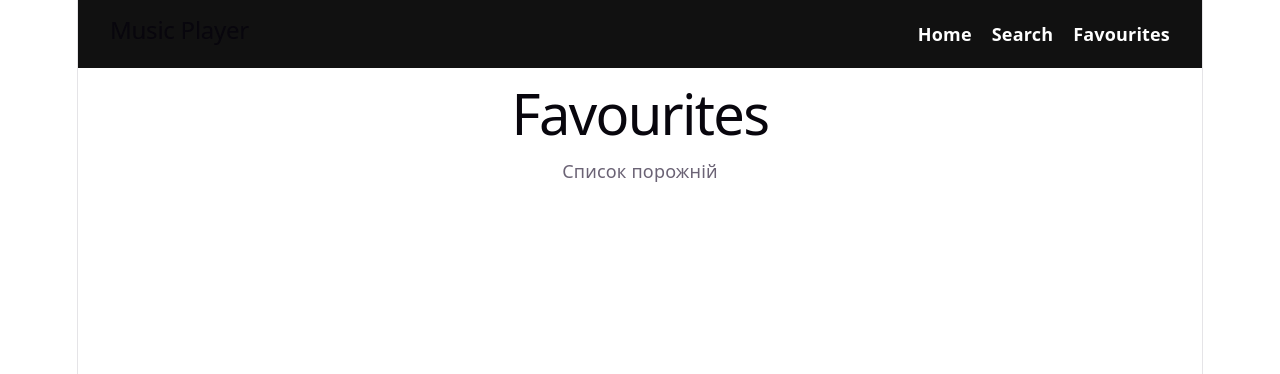
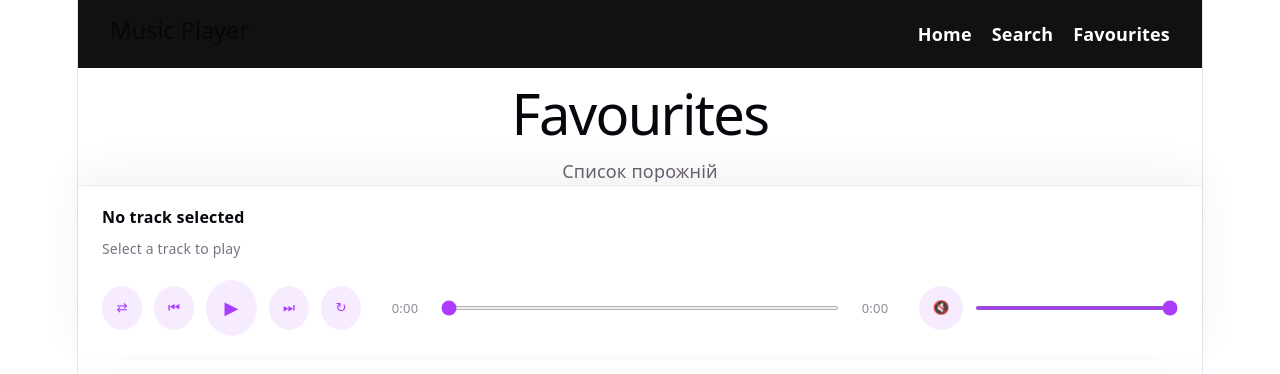
Before and after one commit to Dima387/music-player, a React (Vite) app: page /favourites in a window 1280 px wide. Shown: the top 374 px of the page. Built offline with nearby package versions, Linux system fonts and the light colour scheme.

Commit message:
feat:Створено функціональний PlayerBar

```diff
--- /dev/null
+++ b/src/components/PlayerBar/PlayerBar.css
@@ -0,0 +1,156 @@
+.player-bar {
+  width: 100%;
+  max-width: 1126px;
+  margin: 0 auto;
+  padding: 18px 24px;
+  background: rgba(255, 255, 255, 0.92);
+  border-top: 1px solid rgba(0, 0, 0, 0.08);
+  box-shadow: 0 -12px 40px rgba(0, 0, 0, 0.06);
+  backdrop-filter: blur(16px);
+  display: flex;
+  flex-direction: column;
+  gap: 18px;
+}
+
+.player-bar__meta {
+  display: flex;
+  justify-content: space-between;
+  align-items: center;
+  gap: 16px;
+}
+
+.player-bar__track {
+  display: flex;
+  align-items: center;
+  gap: 14px;
+  min-width: 0;
+}
+
+.player-bar__cover {
+  width: 64px;
+  height: 64px;
+  border-radius: 18px;
+  object-fit: cover;
+  box-shadow: 0 12px 30px rgba(0, 0, 0, 0.08);
+}
+
+.player-bar__text {
+  text-align: left;
+  min-width: 0;
+}
+
+.player-bar__text h3 {
+  font-size: 16px;
+  color: var(--text-h);
+  margin-bottom: 6px;
+  white-space: nowrap;
+  overflow: hidden;
+  text-overflow: ellipsis;
+}
+
+.player-bar__text p {
+  font-size: 14px;
+  color: var(--text);
+  opacity: 0.9;
+  margin: 0;
+  white-space: nowrap;
+  overflow: hidden;
+  text-overflow: ellipsis;
+}
+
+.player-bar__body {
+  display: grid;
+  grid-template-columns: minmax(180px, 1fr) minmax(260px, 2fr) minmax(180px, 1fr);
+  align-items: center;
+  gap: 20px;
+}
+
+.player-controls,
+.volume-control,
+.progress-bar {
+  display: flex;
+  align-items: center;
+  gap: 12px;
+}
+
+.player-controls {
+  justify-content: center;
+}
+
+.player-controls button,
+.volume-control .mute-btn {
+  border: none;
+  background: rgba(170, 59, 255, 0.1);
+  color: var(--accent);
+  width: 44px;
+  height: 44px;
+  border-radius: 50%;
+  cursor: pointer;
+  transition: transform 0.15s ease, background 0.15s ease;
+}
+
+.player-controls button:hover,
+.volume-control .mute-btn:hover {
+  transform: scale(1.05);
+  background: rgba(170, 59, 255, 0.18);
+}
+
+.player-controls .playbtn {
+  width: 56px;
+  height: 56px;
+  font-size: 18px;
+}
+
+.progress-bar {
+  justify-content: stretch;
+}
+
+.progress-bar .current-time,
+.progress-bar .duration {
+  width: 48px;
+  font-size: 13px;
+  color: var(--text);
+  opacity: 0.75;
+}
+
+.slider {
+  flex: 1;
+  height: 4px;
+  border-radius: 999px;
+  background: rgba(0, 0, 0, 0.12);
+  accent-color: var(--accent);
+  cursor: pointer;
+}
+
+.volume-control {
+  justify-content: flex-end;
+}
+
+@media (max-width: 860px) {
+  .player-bar {
+    padding: 16px 18px;
+  }
+
+  .player-bar__body {
+    grid-template-columns: 1fr;
+  }
+
+  .player-bar__track {
+    gap: 12px;
+  }
+}
+
+@media (prefers-color-scheme: dark) {
+  .player-bar {
+    background: rgba(24, 24, 30, 0.9);
+    border-top-color: rgba(255, 255, 255, 0.08);
+    box-shadow: 0 -12px 40px rgba(0, 0, 0, 0.35);
+  }
+
+  .player-bar__text h3,
+  .player-bar__text p,
+  .player-controls button,
+  .volume-control .mute-btn {
+    color: #f8f8ff;
+  }
+}
--- a/src/components/PlayerBar/PlayerBar.jsx
+++ b/src/components/PlayerBar/PlayerBar.jsx
@@ -1,17 +1,36 @@
-import { useEffect, useRef, useContext } from "react"
+import { useEffect, useRef, useContext, useState } from "react"
 import { PlayerContext } from "../../context/PlayerContext"
+import PlayerControls from "../PlayerControls/PlayerControls"
+import ProgressBar from "../ProgressBar/ProgressBar"
+import VolumeControl from "../VolumeControl/VolumeControl"
+import './PlayerBar.css'
 
 function PlayerBar() {
   const audioRef = useRef(null)
+  const [currTime, setCurrTime] = useState(0)
+  const [duration, setDuration] = useState(0)
+  const [muted, setMuted] = useState(false)
+  const [repeat, setRepeat] = useState(false)
+  const [shuffle, setShuffle] = useState(false)
 
-  const { currentTrack, isPlaying, volume } = useContext(PlayerContext)
+  const {
+    currentTrack,
+    isPlaying,
+    volume,
+    pauseTrack,
+    playTrack,
+    nextTrack,
+    prevTrack,
+    setVolume,
+  } = useContext(PlayerContext)
 
   useEffect(() => {
     if (!currentTrack || !audioRef.current) return
 
-    audioRef.current.src = currentTrack.src
-
-    audioRef.current
+    const audio = audioRef.current
+    audio.src = `/audio/${currentTrack.src}`
+    audio.load()
+    audio
       .play()
       .catch((e) => console.warn("Autoplay blocked:", e))
   }, [currentTrack])
@@ -19,12 +38,13 @@ function PlayerBar() {
   useEffect(() => {
     if (!audioRef.current) return
 
+    const audio = audioRef.current
     if (isPlaying) {
-    audioRef.current
+      audio
         .play()
-      .catch((e) => console.warn(e))
+        .catch((e) => console.warn("Play error:", e))
     } else {
-    audioRef.current.pause()
+      audio.pause()
     }
   }, [isPlaying])
 
@@ -33,12 +53,105 @@ useEffect(() => {
 
     audioRef.current.volume = volume
   }, [volume])
+
+  useEffect(() => {
+    const audio = audioRef.current
+    if (!audio) return
+
+    const onTimeUpdate = () => setCurrTime(audio.currentTime)
+    const onLoadedMetadata = () => setDuration(audio.duration || 0)
+    const onEnded = () => {
+      if (repeat) {
+        audio.currentTime = 0
+        audio.play().catch((e) => console.warn(e))
+      } else {
+        pauseTrack()
+      }
+    }
+
+    audio.addEventListener("timeupdate", onTimeUpdate)
+    audio.addEventListener("loadedmetadata", onLoadedMetadata)
+    audio.addEventListener("ended", onEnded)
+
+    return () => {
+      audio.removeEventListener("timeupdate", onTimeUpdate)
+      audio.removeEventListener("loadedmetadata", onLoadedMetadata)
+      audio.removeEventListener("ended", onEnded)
+    }
+  }, [pauseTrack, repeat])
+
+  const handleTogglePlay = () => {
+    if (!currentTrack) return
+    if (isPlaying) pauseTrack()
+    else playTrack(currentTrack)
+  }
+
+  const handleSeek = (time) => {
+    if (!audioRef.current) return
+    audioRef.current.currentTime = time
+    setCurrTime(time)
+  }
+
+  const handleVolume = (value) => {
+    setVolume(value)
+    if (muted && value > 0) setMuted(false)
+  }
+
+  const handleMute = () => {
+    if (!audioRef.current) return
+    const nextState = !audioRef.current.muted
+    audioRef.current.muted = nextState
+    setMuted(nextState)
+  }
+
+  const handleShuffle = () => setShuffle((prev) => !prev)
+  const handleRepeat = () => setRepeat((prev) => !prev)
+  const handleNext = () => nextTrack()
+  const handlePrev = () => prevTrack()
+
+  const trackTitle = currentTrack?.name ?? "No track selected"
+  const trackArtist = currentTrack?.artist ?? "Select a track to play"
+  const coverUrl = currentTrack?.cover ? `/images/${currentTrack.cover}` : null
+
   return (
     <div className="player-bar">
-      <audio
-        ref={audioRef}
-        onError={() => console.warn("Audio load error")}
+      <div className="player-bar__meta">
+        <div className="player-bar__track">
+          {coverUrl && <img className="player-bar__cover" src={coverUrl} alt={`${trackTitle} cover`} />}
+          <div className="player-bar__text">
+            <h3>{trackTitle}</h3>
+            <p>{trackArtist}</p>
+          </div>
+        </div>
+      </div>
+
+      <div className="player-bar__body">
+        <PlayerControls
+          onShuffle={handleShuffle}
+          onPrevious={handlePrev}
+          onTogglePlay={handleTogglePlay}
+          onNext={handleNext}
+          onRepeat={handleRepeat}
+          isPlaying={isPlaying}
         />
+
+        <ProgressBar
+          currTime={currTime}
+          duration={duration}
+          onSeek={handleSeek}
+        />
+
+        <VolumeControl
+          min={0}
+          max={1}
+          value={volume}
+          onChange={handleVolume}
+          onMute={handleMute}
+          muted={muted}
+        />
+      </div>
+
+      <audio ref={audioRef} preload="metadata" onError={() => console.warn("Audio load error")} />
     </div>
   )
 }
--- a/src/components/PlayerControls/PlayerControls.jsx
+++ b/src/components/PlayerControls/PlayerControls.jsx
@@ -1,11 +1,11 @@
-export default function PlayerControls() {
+export default function PlayerControls({ onShuffle, onPrevious, onTogglePlay, onNext, onRepeat, isPlaying }) {
     return (
         <div className="player-controls">
-            <button className="mixbtn"> ⇄ </button>
-            <button className="previousbtn"> ⏮ </button>
-            <button className="playbtn"> ▶ </button>
-            <button className="nextbtn"> ⏭ </button>
-            <button className="repeatbtn"> ↻ </button>
+            <button type="button" className="mixbtn" onClick={onShuffle}>⇄</button>
+            <button type="button" className="previousbtn" onClick={onPrevious}>⏮</button>
+            <button type="button" className="playbtn" onClick={onTogglePlay}>{isPlaying ? '⏸' : '▶'}</button>
+            <button type="button" className="nextbtn" onClick={onNext}>⏭</button>
+            <button type="button" className="repeatbtn" onClick={onRepeat}>↻</button>
         </div>
     )
 }
--- a/src/components/ProgressBar/ProgressBar.jsx
+++ b/src/components/ProgressBar/ProgressBar.jsx
@@ -1,9 +1,23 @@
-export default function ProgressBar({currTime, duration}) {
+const formatTime = (seconds) => {
+    if (!seconds || Number.isNaN(seconds)) return '0:00'
+    const mins = Math.floor(seconds / 60)
+    const secs = Math.floor(seconds % 60)
+    return `${mins}:${secs.toString().padStart(2, '0')}`
+}
+
+export default function ProgressBar({ currTime, duration, onSeek }) {
     return (
         <div className="progress-bar">
-            <span className="current-time">{currTime}</span>
-            <input type="range" min="0" max={duration} value={currTime} className="slider"/>
-            <span className="duration">{duration}</span>
+            <span className="current-time">{formatTime(currTime)}</span>
+            <input
+                type="range"
+                min="0"
+                max={duration || 0}
+                value={currTime || 0}
+                className="slider"
+                onChange={(e) => onSeek?.(Number(e.target.value))}
+            />
+            <span className="duration">{formatTime(duration)}</span>
         </div>
     )
 }
--- a/src/components/VolumeControl/VolumeControl.jsx
+++ b/src/components/VolumeControl/VolumeControl.jsx
@@ -1,8 +1,18 @@
-export default function VolumeControl({min, max, value}) {
+export default function VolumeControl({ min, max, value, onChange, onMute, muted }) {
     return (
         <div className="volume-control">
-            <button className="mute-btn"> 🔇 </button>
-            <input type="range" min={min} max={max} value={value} className="slider"/>
+            <button type="button" className="mute-btn" onClick={onMute}>
+                {muted ? '🔈' : '🔇'}
+            </button>
+            <input
+                type="range"
+                min={min}
+                max={max}
+                step="0.01"
+                value={value}
+                className="slider"
+                onChange={(e) => onChange?.(Number(e.target.value))}
+            />
         </div>
     )
 }
--- a/src/pages/Home/Home.jsx
+++ b/src/pages/Home/Home.jsx
@@ -7,7 +7,7 @@ export default function Home() {
         <div className="home-page">
             <h1>Welcome back!</h1>
             <div className="tracks">
-                {tracks.map((track) => <TrackCard key={track.id} id={track.id} name={track.name} artist={track.artist} cover={track.cover}/>)}
+                {tracks.map((track) => <TrackCard key={track.id} id={track.id} name={track.name} artist={track.artist} cover={track.cover} src={track.src}/>)}
             </div>
         </div>
     )
--- a/src/pages/Search/Search.jsx
+++ b/src/pages/Search/Search.jsx
@@ -20,6 +20,7 @@ export default function Search() {
                     name={track.name}
                     artist={track.artist}
                     cover={track.cover}
+                    src={track.src}
                 />
             ))}
         </div>
```
Also changed, not shown: src/components/TrackCard/TrackCard.jsx (+8 -10 lines). Lines whose indentation alone changed are shown as unchanged.
